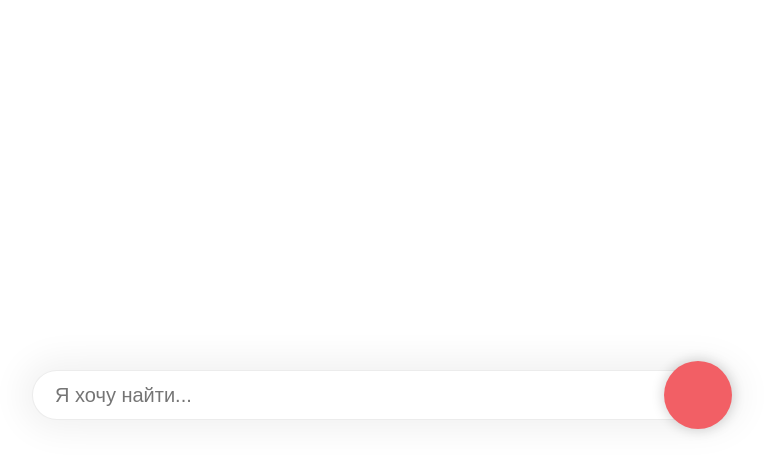
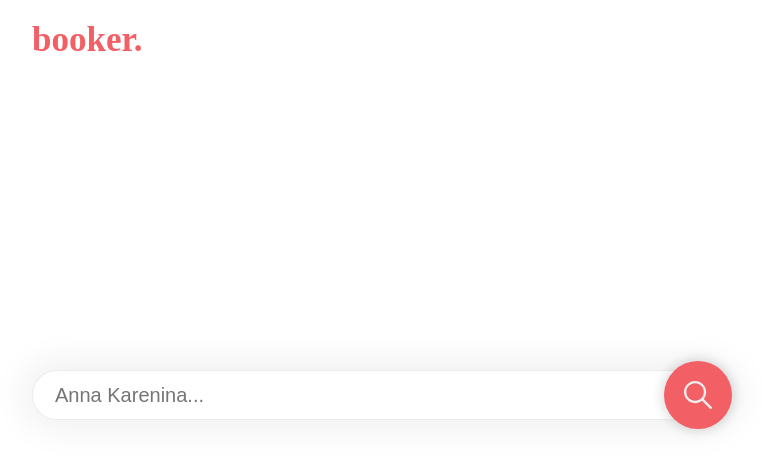
Before and after one commit to epiccheesepie/yandex-booker-client, a React app: page / in a window 1280 px wide. Shown: the top 474 px of the page, without its empty margins (258-1028 px from the left). Built offline with nearby package versions, Linux system fonts and the light colour scheme.

Commit message:
add header, svg and refactoring

```diff
--- a/package.json
+++ b/package.json
@@ -32,7 +32,6 @@
     "react": "^17.0.2",
     "react-dom": "^17.0.2",
     "react-redux": "^7.2.4",
-    "react-router-dom": "^5.2.0",
     "redux": "^4.1.0"
   }
 }
--- a/src/App.tsx
+++ b/src/App.tsx
@@ -14,7 +14,7 @@ const mapDocsToSnippet = (docs) => docs.filter(book => !!book.author_name && !!b
     };
 });
 
-const App = () => {
+const App = React.memo(() => {
 
     const dispatch = useDispatch();
     const { books, loading, error } = useSelector(({books, loading, error}) => ({
@@ -29,12 +29,12 @@ const App = () => {
 
     React.useEffect(() => {
         let timer;
-        let controller = new AbortController();
+        const controller = new AbortController();
 
         if (query.length > 0) {
             timer = setTimeout(() => {
+                dispatch(setError(null));
                 dispatch(setLoad());
-
                 fetch('http://openlibrary.org/search.json?' + new URLSearchParams({
                     title: query
                 }), {
@@ -46,7 +46,6 @@ const App = () => {
                         dispatch(setError(e));
                     }
                 });
-
             }, 1000);
         } else {
             dispatch(setBooks([]));
@@ -59,12 +58,19 @@ const App = () => {
         }
     }, [query]);
 
-    const mainStyles = {marginTop: query.length || loading || books.length ? '20px' : 'calc(50vh - var(--bar-height))'};
+    const sectionStyles = {marginTop: query.length || loading || books.length ? '30px' : 'calc(50vh - var(--bar-height) - var(--header-height))'};
 
     return (
         <>
-            <main style={mainStyles}>
-                <Bar query={query} onChange={handleChange} />
+            <main>
+                <div className="header">
+                    <h5>booker.</h5>
+                </div>
+                <section style={sectionStyles}>
+                    <Bar
+                        query={query}
+                        onChange={handleChange}
+                    />
                     <div className="content">
                         <View
                             loading={loading}
@@ -73,6 +79,7 @@ const App = () => {
                             modalClick={handleModalClick}
                         />
                     </div>
+                </section>
             </main>
             {modalActive && (
             <Modal setActive={setModalActive}>
@@ -81,6 +88,6 @@ const App = () => {
             )}
         </>
     );
-};
+});
 
 export default App;
--- a/src/components/Bar/Bar.css
+++ b/src/components/Bar/Bar.css
@@ -17,10 +17,17 @@
     position: absolute;
     right: 0;
     border: none;
-    cursor: pointer;
     width: 68px;
     height: 68px;
     border-radius: 50%;
-    background-color: #f25f65;
+    background-color: var(--main-color);
     box-shadow: 0px 0px 12px 2px rgb(0 0 0 / 15%);
+
+    display: flex;
+    justify-content: center;
+    align-items: center;
 }
+.bar__button svg {
+    width: 28px;
+    fill: #eee;
+}
--- a/src/components/Bar/index.tsx
+++ b/src/components/Bar/index.tsx
@@ -10,9 +10,11 @@ const Bar = ({query, onChange} : ComponentProps) => {
 
     return (
         <div className="bar">
-            <input className="bar__text" type="text" placeholder="Я хочу найти..." value={query} onChange={onChange} />
+            <input className="bar__text" type="text" placeholder="Anna Karenina..." value={query} onChange={onChange} />
             <button className="bar__button">
-
+                <svg xmlns="http://www.w3.org/2000/svg" version="1.1" id="Capa_1" x="0px" y="0px" viewBox="0 0 512.005 512.005">
+                    <path d="M505.749,475.587l-145.6-145.6c28.203-34.837,45.184-79.104,45.184-127.317c0-111.744-90.923-202.667-202.667-202.667    S0,90.925,0,202.669s90.923,202.667,202.667,202.667c48.213,0,92.48-16.981,127.317-45.184l145.6,145.6    c4.16,4.16,9.621,6.251,15.083,6.251s10.923-2.091,15.083-6.251C514.091,497.411,514.091,483.928,505.749,475.587z     M202.667,362.669c-88.235,0-160-71.765-160-160s71.765-160,160-160s160,71.765,160,160S290.901,362.669,202.667,362.669z"/>
+                </svg>
             </button>
         </div>
     );
--- a/src/components/View/View.css
+++ b/src/components/View/View.css
@@ -5,22 +5,24 @@
     border: var(--box-border);
     box-shadow: var(--box-shadow);
     padding: var(--padding-container);
-    border-radius: 12px;
+    border-radius: var(--box-border-radius);
 }
 .preloader {
+    position: absolute;
     width: 100%;
+    height: 100%;
+    top: 0;
+    left: 0;
     display: flex;
-    align-items: center;
-    justify-content: center;
-    height: calc(100vh - 130px);
+    pointer-events: none;
 }
 .preloader__content {
+    margin: auto;
     width: 55px;
     height: 55px;
     border: 1px solid #f25f65;
     border-radius: 50%;
     border-left-color: transparent;
-
     animation: rotate 1s linear infinite;
 }
 @keyframes rotate {
--- a/src/index.css
+++ b/src/index.css
@@ -1,11 +1,13 @@
 :root {
     --bar-height: 50px;
+    --header-height: 40px;
     --max-width: 740px;
     --min-width: 350px;
     --padding-container: 20px;
     --box-border: 1px solid rgba(0,0,0,.075);
     --box-shadow: 0 0 35px 10px rgba(0,0,0,.06);
     --box-border-radius: 12px;
+    --main-color: #f25f65;
 }
 * {
     margin: 0;
@@ -18,7 +20,6 @@ html, body, #root {
 }
 h1, h2, h3 {
     font-family: Helvetica, sans-serif;
-    margin: 0;
 }
 h1 {
     font-size: 16px;
@@ -41,23 +42,36 @@ h4 {
     font-size: 30px;
     font-weight: 600;
 }
+h5 {
+    font-size: 35px;
+    font-weight: 600;
+    color: var(--main-color);
+}
 
 #root {
     display: flex;
 }
 main {
     margin: auto;
-    margin-top: calc(50vh - var(--bar-height));
     padding: var(--padding-container);
     max-width: var(--max-width);
     min-width: var(--min-width);
     width: 100%;
+    height: 100%;
     position: relative;
+    display: flex;
+    flex-direction: column;
+}
+.header {
+    height: var(--header-height);
+}
+section {
+    margin: auto;
+    width: 100%;
+    margin-top: calc(50vh - var(--bar-height) - var(--header-height));
     transition: margin .5s ease;
 }
 .content {
-    position: absolute;
-    left: 0;
-    padding: var(--padding-container);
+    margin-top: var(--padding-container);
     width: 100%;
 }
```
Also changed, not shown: 1 other file (tests, documents, lock files or other folders). Lines whose indentation alone changed are shown as unchanged.
